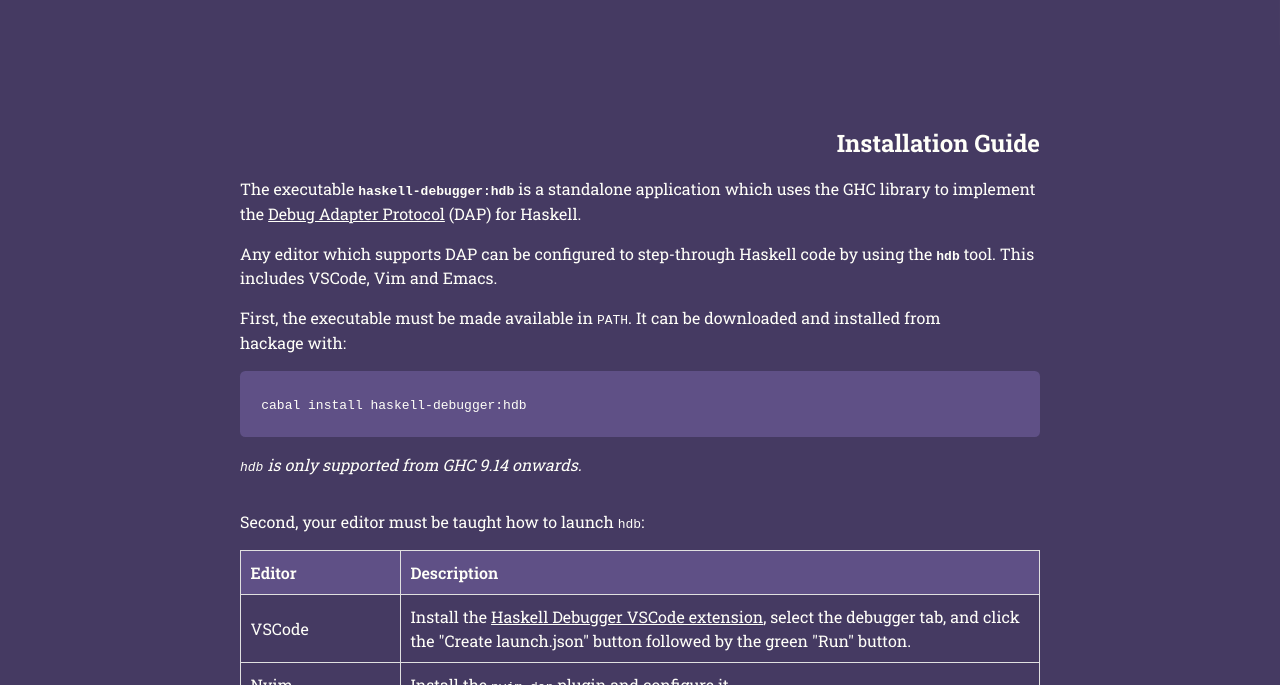
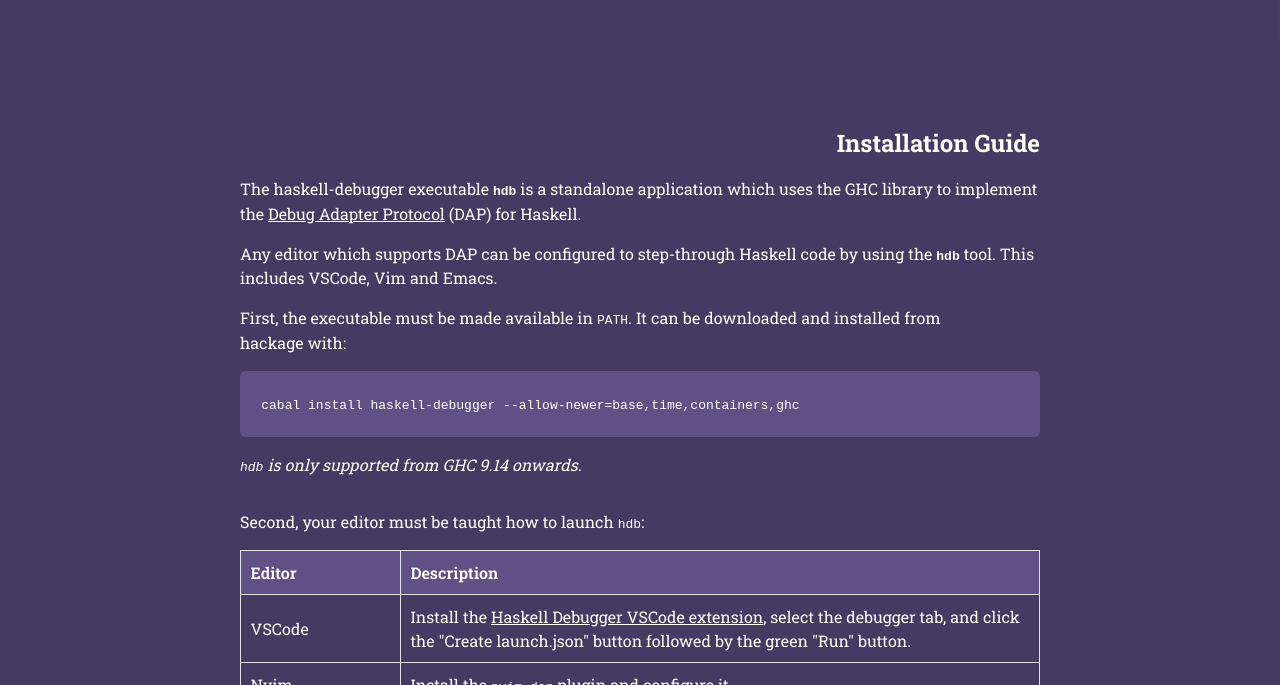
Before and after one commit to well-typed/haskell-debugger, a plain HTML site: page docs/index.html in a window 1280 px wide. Shown: the part 415-1100 px from the top of the page. Drawn offline with Linux system fonts and the light colour scheme.

Commit message:
upd website install

```diff
--- a/docs/index.html
+++ b/docs/index.html
@@ -223,7 +223,7 @@
                 Installation Guide
             </h2>
             <p>
-                The executable <strong><code>haskell-debugger:hdb</code></strong> is a standalone application which uses
+                The haskell-debugger executable <strong><code>hdb</code></strong> is a standalone application which uses
                 the GHC library to implement the <a href="https://microsoft.github.io/debug-adapter-protocol/" style="color:#fffff9">Debug Adapter Protocol</a> (DAP)
                 for Haskell.
             </p>
@@ -237,7 +237,7 @@
             </p>
             <div>
             <!-- <pre style="margin: 1em 0;" class="dark"><code>cabal install haskell-debugger:hdb --program-suffix="-$(ghc --numeric-version)"</code></pre> -->
-            <pre style="margin: 1em 0;" class="dark"><code>cabal install haskell-debugger:hdb</code></pre>
+            <pre style="margin: 1em 0;" class="dark"><code>cabal install haskell-debugger --allow-newer=base,time,containers,ghc</code></pre>
             </div>
             <p style="margin-top:0em; padding-top: 0em;"><em><code>hdb</code> is only supported from GHC 9.14 onwards.</em></p>
             <p style="margin-top:2em">
```
